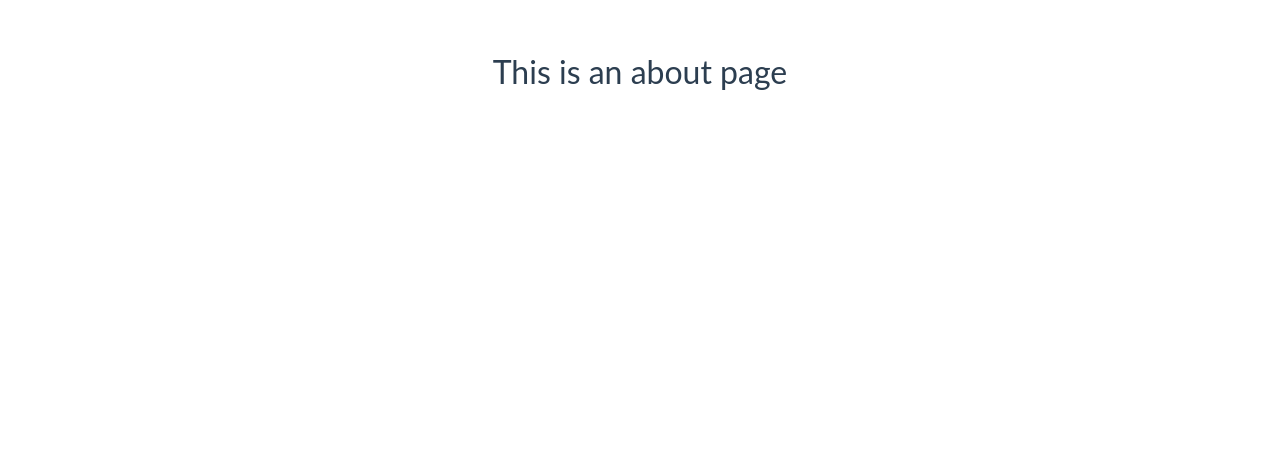
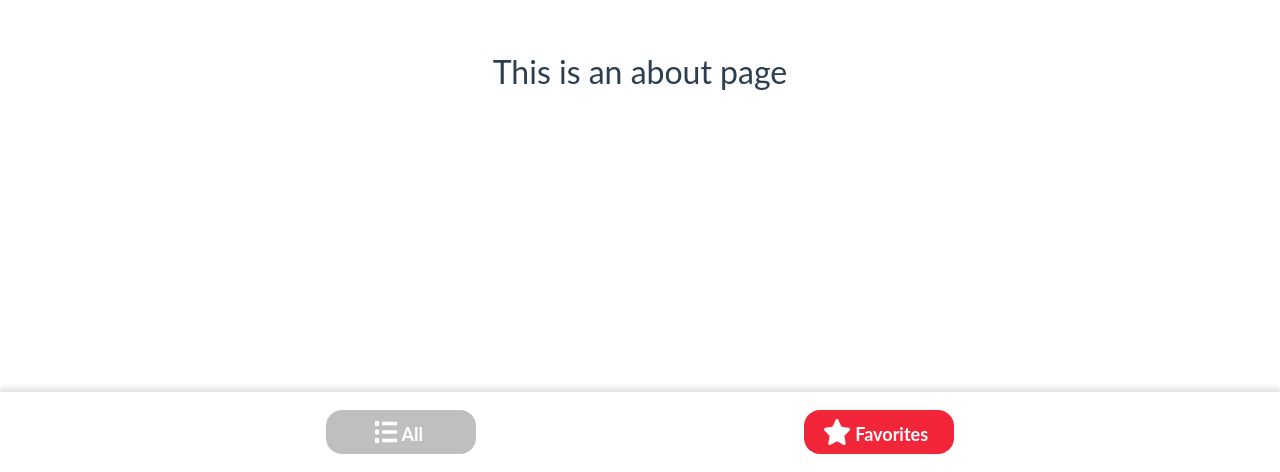
Before and after one commit to 13MAI96/poke-api-vue, a Vue app: page /home in a window 1280 px wide. Shown: the part 328-800 px from the top of the page. Built offline with nearby package versions, Linux system fonts and the light colour scheme; no server answers.

Commit message:
Added toolbar, created api service, updated Loader

```diff
--- a/src/App.vue
+++ b/src/App.vue
@@ -1,32 +1,20 @@
 <script setup lang="ts">
-  import { RouterLink, RouterView } from 'vue-router'
-  import Button from './components/Button.vue'
-  import Loader from './components/Loader.vue'
-  import { ref, provide } from 'vue'
+import { RouterView } from 'vue-router'
+import Loader from './components/Loader.vue'
+import { ref, provide, KeepAlive } from 'vue'
 
-  const loading = ref(false);
+const loading = ref<boolean>(false)
 
-  function toggleLoading() {
-    loading.value = !loading.value
-  }
+function toggleLoading(state: boolean | null) {
+  loading.value = state ?? !loading.value
+}
 
-  provide('loading', {loading, toggleLoading});
-
+provide('loading', { loading, toggleLoading })
 </script>
 
 <template>
-  <Loader v-if="loading"/>
-
-  <RouterView v-else/>
+  <Loader v-if="loading" />
+  <RouterView v-slot="{ Component }">
+    <component :is="Component" />
+  </RouterView>
 </template>
-
-<!-- <template >
-
-  <Button text="Get started" type='basic' ></Button>
-  <Button text="All" type='menu' isDisabled></Button>
-  <Button text="Favorites" type='fav' isDisabled></Button>
-  <Button text="All" type='menu'></Button>
-  <Button text="Favorites" type='fav'></Button>
-
-
-</template> -->
--- a/src/assets/base.css
+++ b/src/assets/base.css
@@ -66,9 +66,7 @@ body {
     color 0.5s,
     background-color 0.5s;
   line-height: 1.6;
-  font-family:
-    'Lato',
-    'Montserrat';
+  font-family: 'Lato', 'Montserrat';
   font-size: 16px;
   text-rendering: optimizeLegibility;
   -webkit-font-smoothing: antialiased;
--- a/src/components/BottomBar.vue
+++ b/src/components/BottomBar.vue
@@ -0,0 +1,25 @@
+<script setup lang="ts">
+import Button from './Button.vue'
+</script>
+
+<template>
+  <div class="bottom-bar">
+    <Button type="menu" isDisabled>All</Button>
+    <Button type="fav">Favorites</Button>
+  </div>
+</template>
+
+<style scoped>
+.bottom-bar {
+  display: flex;
+  justify-content: space-evenly;
+  align-items: center;
+  width: 100%;
+  height: 80px;
+  box-sizing: border-box;
+  box-shadow: 0 -5px 4px var(--color-border);
+  position: fixed;
+  bottom: 0;
+  left: 0;
+}
+</style>
--- a/src/components/Button.vue
+++ b/src/components/Button.vue
@@ -1,56 +1,52 @@
 <script setup lang="ts">
-    import IconStar from './icons/IconStar.vue';
-    import IconMenu from './icons/IconMenu.vue';
+import IconStar from './icons/IconStar.vue'
+import IconMenu from './icons/IconMenu.vue'
 
-    const props = defineProps({type: 'basic' | 'fav' | 'menu', isDisabled: Boolean})
-
+const props = defineProps({ type: String, isDisabled: Boolean })
 </script>
 
 <template>
-  <button class="button" :class="{disabled: props.isDisabled, icon: props.type !== 'basic' ?? '' }">
+  <button class="button" :class="{ disabled: props.isDisabled, icon: props.type !== 'basic' }">
     <IconStar v-if="props?.type == 'fav'"></IconStar>
     <IconMenu v-if="props?.type == 'menu'"></IconMenu>
-    <slot class="button-text"></slot>
+    <p class="button-text">
+      <slot></slot>
+    </p>
   </button>
 </template>
 
 <style scoped>
 .button {
   border-radius: 16px;
-  width: 131px;
+  min-width: 150px;
   height: 44px;
   padding: 11px 20px;
-  background-color: #F22539;
+  background-color: #f22539;
   border: none;
   margin: 1px;
-  .button-text{
-      width: 100%;
+  .button-text {
     color: white;
     font-size: 18px;
     font-weight: 700;
     font-family: 'Lato';
   }
 }
-.button:active{
-  background-color: #C00E20
+.button:active {
+  background-color: #c00e20;
 }
-.button.disabled{
-  background-color: #BFBFBF
+.button.disabled {
+  background-color: #bfbfbf;
 }
-.button.icon{
+.button.icon {
   padding: 0;
   display: flex;
   justify-content: center;
   align-items: center;
-    .button-text{
+  .button-text {
     padding: 0 5px;
     height: 26px;
     display: flex;
     align-items: end;
   }
 }
-
-@media (min-width: 1024px) {
-
-}
 </style>
--- a/src/components/Loader.vue
+++ b/src/components/Loader.vue
@@ -1,15 +1,19 @@
 <script setup lang="ts">
-    import IconPokeball from './icons/IconPokeball.vue';
+import IconPokeball from './icons/IconPokeball.vue'
 </script>
 
 <template>
   <div class="loader">
-    <IconPokeball class="bounce"/>
+    <IconPokeball class="bounce" />
   </div>
 </template>
 
 <style scoped>
 .loader {
+  background-color: var(--color-background);
+  position: fixed;
+  top: 0;
+  left: 0;
   display: flex;
   justify-content: center;
   align-items: center;
@@ -22,12 +26,26 @@
   animation: bounce 1s ease infinite;
 }
 @keyframes bounce {
-    70% { transform:translateY(0%); }
-    80% { transform:translateY(-15%); }
-    90% { transform:translateY(0%); }
-    95% { transform:translateY(-7%); }
-    97% { transform:translateY(0%); }
-    99% { transform:translateY(-3%); }
-    100% { transform:translateY(0); }
+  70% {
+    transform: translateY(0%);
+  }
+  80% {
+    transform: translateY(-15%);
+  }
+  90% {
+    transform: translateY(0%);
+  }
+  95% {
+    transform: translateY(-7%);
+  }
+  97% {
+    transform: translateY(0%);
+  }
+  99% {
+    transform: translateY(-3%);
+  }
+  100% {
+    transform: translateY(0);
+  }
 }
 </style>
--- a/src/components/icons/IconStar.vue
+++ b/src/components/icons/IconStar.vue
@@ -1,24 +1,28 @@
 <template>
-    <svg width="26" height="26" viewBox="0 0 26 26" fill="none" xmlns="http://www.w3.org/2000/svg" class='fav'>
-        <path d="M11.6052 0.904438L8.43178 7.62704L1.33161 8.70855C0.0583408 8.9015 -0.451939 10.5415 0.471424 11.4809L5.60824 16.7107L4.39329 24.0984C4.1746 25.4338 5.52076 26.4341 6.64824 25.8096L13 22.3213L19.3518 25.8096C20.4792 26.429 21.8254 25.4338 21.6067 24.0984L20.3918 16.7107L25.5286 11.4809C26.4519 10.5415 25.9417 8.9015 24.6684 8.70855L17.5682 7.62704L14.3948 0.904438C13.8262 -0.293851 12.1787 -0.309084 11.6052 0.904438Z" />
-    </svg>
+  <svg
+    width="26"
+    height="26"
+    viewBox="0 0 26 26"
+    fill="none"
+    xmlns="http://www.w3.org/2000/svg"
+    class="fav"
+  >
+    <path
+      d="M11.6052 0.904438L8.43178 7.62704L1.33161 8.70855C0.0583408 8.9015 -0.451939 10.5415 0.471424 11.4809L5.60824 16.7107L4.39329 24.0984C4.1746 25.4338 5.52076 26.4341 6.64824 25.8096L13 22.3213L19.3518 25.8096C20.4792 26.429 21.8254 25.4338 21.6067 24.0984L20.3918 16.7107L25.5286 11.4809C26.4519 10.5415 25.9417 8.9015 24.6684 8.70855L17.5682 7.62704L14.3948 0.904438C13.8262 -0.293851 12.1787 -0.309084 11.6052 0.904438Z"
+    />
+  </svg>
 </template>
 
 <style>
-
-.fav{
-    fill: #ffffff
+.fav {
+  fill: #ffffff;
 }
 
-.fav.basic{
-    fill: #BFBFBF;
+.fav.basic {
+  fill: #bfbfbf;
 }
 
-.fav.active{
-    fill: #ECA539;
-}
-
-@media (min-width: 1024px) {
-
+.fav.active {
+  fill: #eca539;
 }
 </style>
--- a/src/router/index.ts
+++ b/src/router/index.ts
@@ -1,5 +1,5 @@
 import { createRouter, createWebHistory } from 'vue-router'
-import WelcomeView from '../views/WelcomeView.vue';
+import WelcomeView from '../views/WelcomeView.vue'
 
 const router = createRouter({
   history: createWebHistory(import.meta.env.BASE_URL),
--- /dev/null
+++ b/src/services/api.ts
@@ -0,0 +1,14 @@
+const apiUrl: string = 'https://pokeapi.co/api/v2/pokemon'
+
+export const pokeApi = {
+  getList: async () => {
+    try {
+      const res = await fetch(apiUrl)
+      const data = await res.json()
+      return data
+    } catch (err) {
+      console.error(err)
+    }
+  },
+  getByName: (name: string) => {},
+}
--- a/src/views/HomeView.vue
+++ b/src/views/HomeView.vue
@@ -1,7 +1,22 @@
+<script setup>
+import { inject, onMounted } from 'vue'
+import { pokeApi } from '../services/api'
+import BottomBar from '@/components/BottomBar.vue'
+
+const { toggleLoading } = inject('loading')
+let list = []
+
+onMounted(() => {
+  list = pokeApi.getList()
+  toggleLoading(false)
+})
+</script>
+
 <template>
   <div class="about">
     <h1>This is an about page</h1>
   </div>
+  <BottomBar></BottomBar>
 </template>
 
 <style>
--- a/src/views/WelcomeView.vue
+++ b/src/views/WelcomeView.vue
@@ -1,36 +1,35 @@
 <script setup>
-  import ButtonComponent from '../components/Button.vue';
-  import { inject } from 'vue';
-  import { useRouter } from 'vue-router';
+import ButtonComponent from '../components/Button.vue'
+import { inject, onMounted } from 'vue'
+import { useRouter } from 'vue-router'
 
-  const {toggleLoading} = inject('loading');
+const { toggleLoading } = inject('loading')
 const router = useRouter()
 
 function goHome() {
-    // toggleLoading();
-    router.push('/home');
+  toggleLoading()
+  router.push('/home')
 }
-
 </script>
 
 <template>
   <div>
-    <img src='../assets/welcome.svg'/>
+    <img src="../assets/welcome.svg" />
   </div>
   <h3>Welcome to Pokédex</h3>
   <p class="welcome-text">
-    The digital encyclopedia created by Professor Oak is an invaluable tool to Trainers in the Pokémon world.
+    The digital encyclopedia created by Professor Oak is an invaluable tool to Trainers in the
+    Pokémon world.
   </p>
-  <ButtonComponent type='basic' @click="goHome()">Get started</ButtonComponent>
+  <ButtonComponent type="basic" @click="goHome()">Get started</ButtonComponent>
 </template>
 
 <style>
-  .welcome-text{
+.welcome-text {
   width: 70%;
   text-align: center;
   margin: 1rem;
 }
 @media (min-width: 1024px) {
-
 }
 </style>
```
Also changed, not shown: src/components/icons/IconMenu.vue (+6 -3 lines), src/components/icons/IconPokeball.vue (+31 -11 lines). Lines whose indentation alone changed are shown as unchanged.
